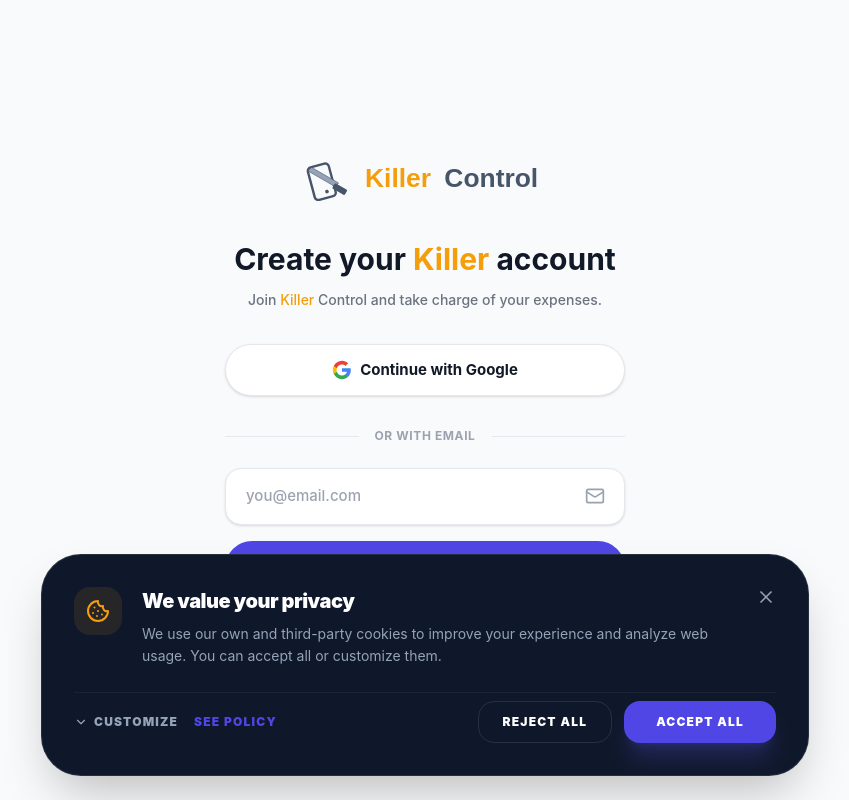
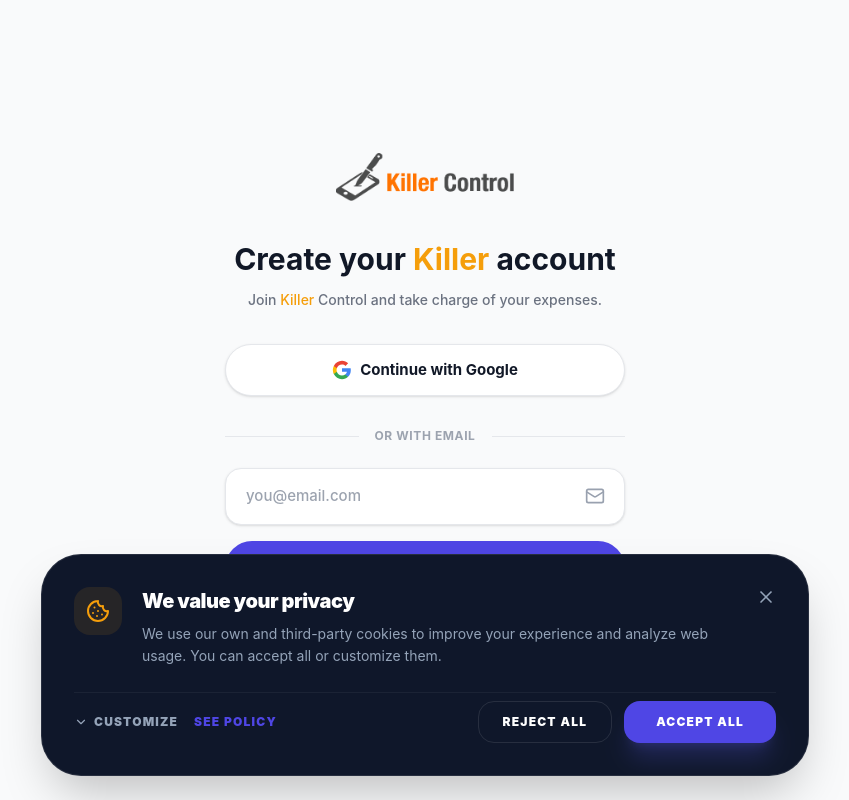
Before and after one commit to ranndoneur26/killer-control, a React (Vite) app: page /signup in a window 1280 px wide. Shown: the whole page, without its empty margins (215-1064 px from the left). Built offline with nearby package versions, Linux system fonts and the light colour scheme; no server answers.

Commit message:
style: switch from SVG to PNG logos in header and UI

```diff
--- a/src/components/Logo.jsx
+++ b/src/components/Logo.jsx
@@ -4,12 +4,12 @@
     return (
         <div className="flex items-center">
             <img
-                src="/images/logo_killer_control_pos.svg"
+                src="/images/killer_control_pos.png"
                 alt="Killer Control"
                 className={`${className} w-auto block dark:hidden`}
             />
             <img
-                src="/images/logo_killer_control_neg.svg"
+                src="/images/killer_control_neg.png"
                 alt="Killer Control"
                 className={`${className} w-auto hidden dark:block`}
             />
```
Also changed, not shown: public/images/killer_control_neg.png (added), public/images/killer_control_pos.png (added).
